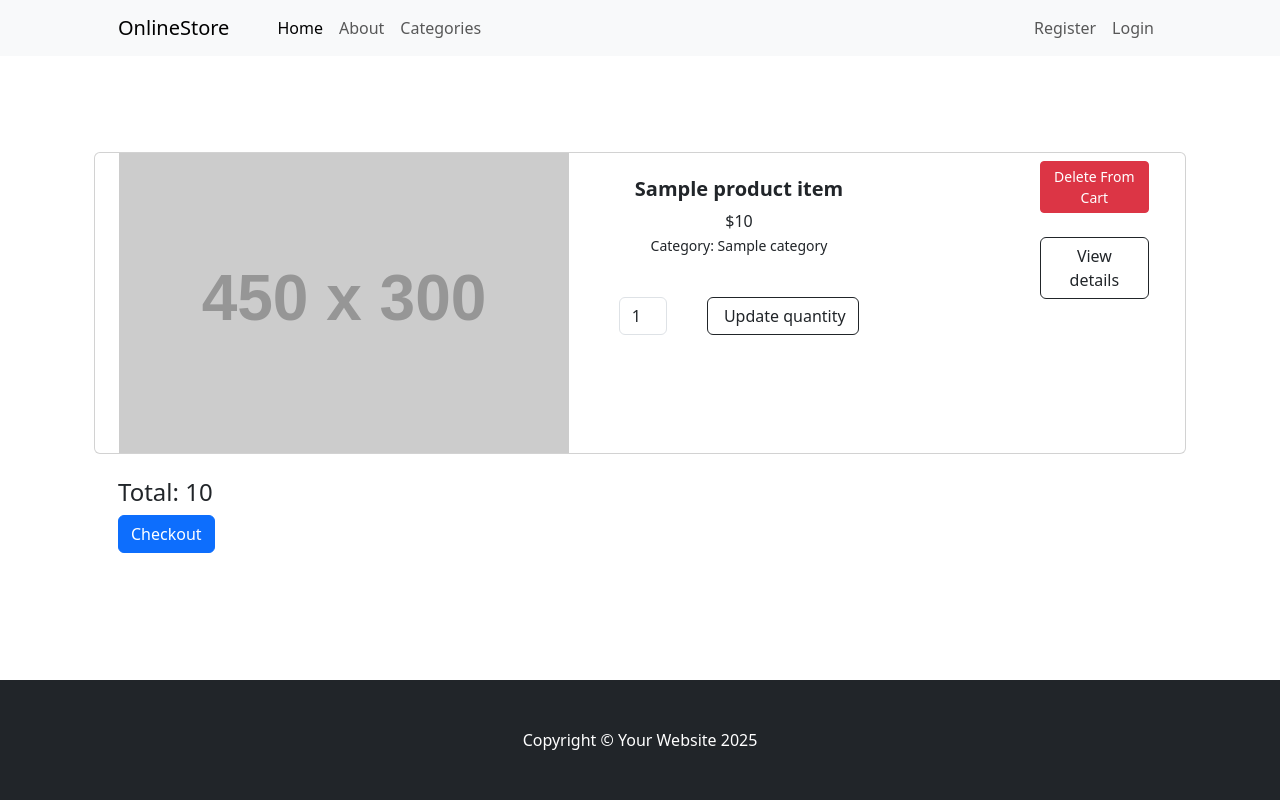
After one commit to ViKTor833/django-docker-ecommerce-store, a Django app: template store/templates/store/show_cart.html in a window 1280 px wide. The commit adds this page. Run offline with Django 3.2, Linux system fonts and the light colour scheme; the template is opened without the code that fills it: most values are stand-ins (such as "Sample title", 1, 10 or a date in 2020); grey boxes labelled with a size stand in for pictures from a placeholder-image service; some libraries are stand-ins or nearby versions.

Commit message:
Add Cart functionality

```diff
--- a/store/templates/store/navbar.html
+++ b/store/templates/store/navbar.html
@@ -36,7 +36,7 @@
                 {% endif %}
 
                 {% if request.user.user_type == 'C' %}
-                <li class="nav-item"><a class="nav-link" href="{% url 'show_orders' %}">My Orders</a></li>
+                <li class="nav-item"><a class="nav-link" href="#">My Orders</a></li>
                 {% elif request.user.user_type == 'S' %}
                 <li class="nav-item dropdown">
                     <a class="nav-link dropdown-toggle" id="navbarDropdown3" href="#" role="button"
@@ -63,6 +63,16 @@
                 <li class="nav-item"><a class="nav-link" href="{% url 'login' %}">Login</a></li>
                 {% endif %}
             </ul>
+            {% if request.user.user_type == 'C' %}
+            <form class="d-flex ps-3" method="get" action="{% url 'show_cart' %}">
+                <button class="btn btn-outline-dark" type="submit">
+                    <i class="bi-cart-fill me-1"></i>
+                    Cart
+                    <!--                    <span class="badge bg-dark text-white ms-1 rounded-pill">0</span>-->
+                </button>
+            </form>
+
+            {% endif %}
         </div>
     </div>
 </nav>
--- a/store/templates/store/product_detail.html
+++ b/store/templates/store/product_detail.html
@@ -18,7 +18,8 @@
                 <p class="lead"><small>Description:</small><br>{{ product.description }}</p>
                 <br>
                 {% if request.user.user_type == 'C' %}
-                <form method="get" action="#">
+                <form method="post" action="{% url 'add_product_to_cart' product.id %}">
+                    {% csrf_token %}
                     <div class="d-flex">
                         <input class="form-control text-center me-3" id="productQuantity" name="productQuantity"
                                type="number" value="1"
--- /dev/null
+++ b/store/templates/store/show_cart.html
@@ -0,0 +1,93 @@
+{% extends 'store/index.html' %}
+
+
+{% block content%}
+
+<section class="py-5">
+
+    <div class="container px-4 px-lg-5 mt-5 ">
+        {% for item in items %}
+        <div class="row gx-4 gx-lg-5 row-cols-2 row-cols-md-3 justify-content-center d-flex">
+            <div class="card h-100 w-100">
+                <div class="row">
+                    <div class="col-4">
+                        <img class="card-img-left" src="https://dummyimage.com/450x300/dee2e6/6c757d.jpg" alt="..."/>
+                    </div>
+                    <!-- Product details-->
+
+                    <div class="col-5 card-body p-4">
+                        <div class=" text-center">
+                            <!-- Product name-->
+                            <h5 class="fw-bolder">{{ item.productItem.name}}</h5>
+                            <!-- Product price-->
+                            ${{ item.productItem.price }}
+                            <br>
+
+                            <p><small>Category: {{ item.productItem.category}}</small></p>
+                            <br>
+                            <form method="post" action="{% url 'add_product_to_cart' item.productItem.id %}">
+                                {% csrf_token %}
+                                <div class="row">
+                                    <div class="col-2 offset-3 text-end ">
+                                        <input class="form-control text-center" id="productQuantity"
+                                               name="productQuantity"
+                                               type="number" value="{{ item.quantity }}"
+                                               style="max-width: 3rem"/>
+                                    </div>
+                                    <div class="col d-flex ">
+                                        <button class="btn btn-outline-dark flex-shrink-0 " type="submit">
+                                            <i class="bi-cart-fill me-1"></i>
+                                            Update quantity
+                                        </button>
+                                    </div>
+                                </div>
+                            </form>
+                        </div>
+                    </div>
+                    <!-- Product actions-->
+                    <div class="col p-4 pt-2 border-top-0 bg-transparent text-center">
+                        <div class="row">
+                            <form method="post" action="{% url 'delete_item_from_cart' item.productItem.id %}">
+                                {% csrf_token %}
+                                <button type="submit" class="btn btn-sm btn-danger">Delete From Cart</button>
+                            </form>
+                        </div>
+                        <br>
+                        <div class="row">
+                            <div class="text-center"><a class="btn btn-outline-dark mt-auto"
+                                                        href="{% url 'product_detail' item.productItem.id %}">View details</a></div>
+                        </div>
+                        <br>
+
+                        <div class="row">
+
+                        </div>
+
+
+                    </div>
+                </div>
+            </div>
+        </div>
+        <br>
+        {% endfor %}
+        {% if total > 0 %}
+        <div class="row">
+            <div class="col-3">
+                <h4>Total: {{ total }}</h4>
+
+            </div>
+            <div class="col-">
+                <form method="post" action="#">
+                    {% csrf_token %}
+                    <button type="submit" class="btn btn-primary">Checkout</button>
+                </form>
+            </div>
+
+        </div>
+        {% else %}
+        <p>No products in your cart</p>
+        {% endif %}
+    </div>
+</section>
+
+{% endblock %}
--- a/store/urls.py
+++ b/store/urls.py
@@ -15,4 +15,7 @@ urlpatterns = [
     path('delete_product/<int:pk>', views.delete_product, name='delete_product'),
     path('add_category/', views.add_category, name='add_category'),
     path('list_categories/', views.list_categories, name='list_categories'),
+    path('add_product_to_cart/<int:pk>', views.add_product_to_cart, name='add_product_to_cart'),
+    path('show_cart/', views.show_cart, name='show_cart'),
+    path('delete_item/<int:pk>', views.delete_item, name='delete_item_from_cart'),
 ]
```
Also changed, not shown: store/views.py (+59 -2 lines).
